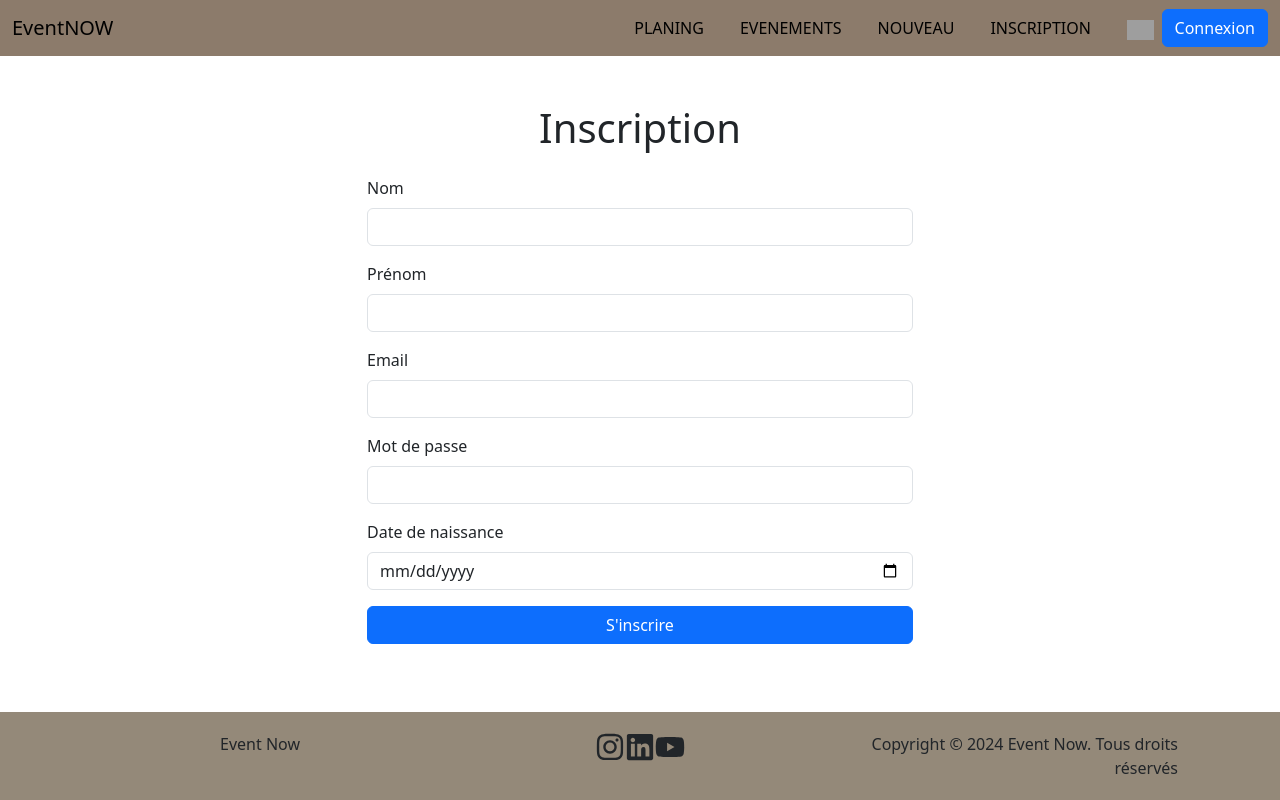
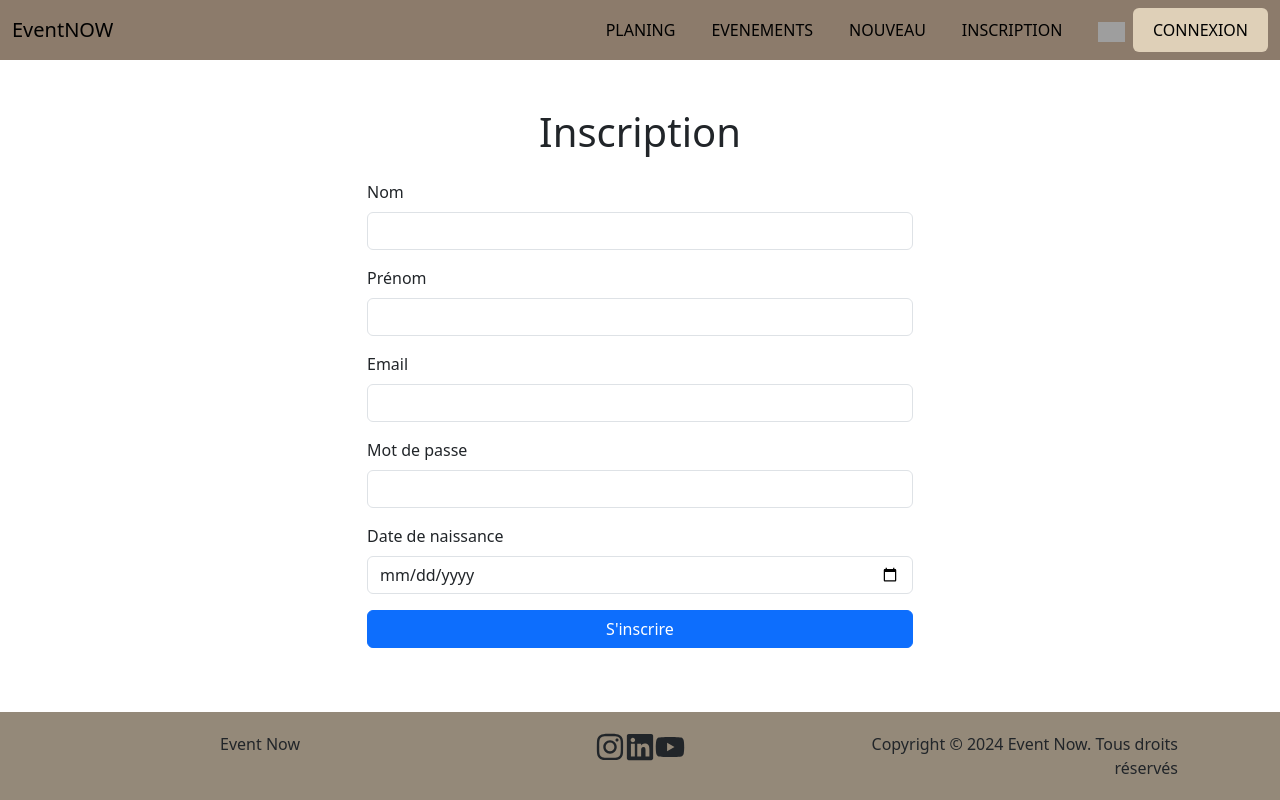
Before and after one commit to Yamnyr/EventNowFront, a React (Create React App) app: page /Inscription in a window 1280 px wide. Built offline with nearby package versions, Linux system fonts and the light colour scheme; grey boxes are pictures that could not be loaded.

Commit message:
boutton style

```diff
--- a/src/components/LogButton.jsx
+++ b/src/components/LogButton.jsx
@@ -1,4 +1,6 @@
 import { useEffect, useState } from "react";
+import "../index.css";
+
 import { Link } from "react-router-dom";
 
 export default function LogButton() {
@@ -20,14 +22,14 @@ export default function LogButton() {
   const login = () => {
     setlogRoute({
       url: "/logout",
-      route: "Deconnexion",
+      route: "DECONNEXION",
       class: "btn btn-danger",
     });
   };
   const logout = () => {
     setlogRoute({
       url: "/login",
-      route: "Connexion",
+      route: "CONNEXION",
       class: "btn btn-primary",
     });
   };
--- a/src/index.css
+++ b/src/index.css
@@ -20,6 +20,21 @@
   height: 20px; /* taille drapeau */
   width: auto; /* garder la proportion */
 }
+
+/* ### CSS BOUTTON */
+/*================================================================================================================================== */
+.btn-group button {
+  background-color: #DFD0B8; /* Couleur de fond similaire à l'image */
+  color: #000000; /* Couleur du texte noir */
+  border: none; /* aucune bordure */
+  padding: 10px 20px; /* espace intérieur */
+  transition: background-color 0.3s ease; /* transition de couleur */
+}
+
+.btn-group button:hover {
+  background-color: #6F5F52; /* couleur de fond au survol */
+}
+
 
 
 
```
